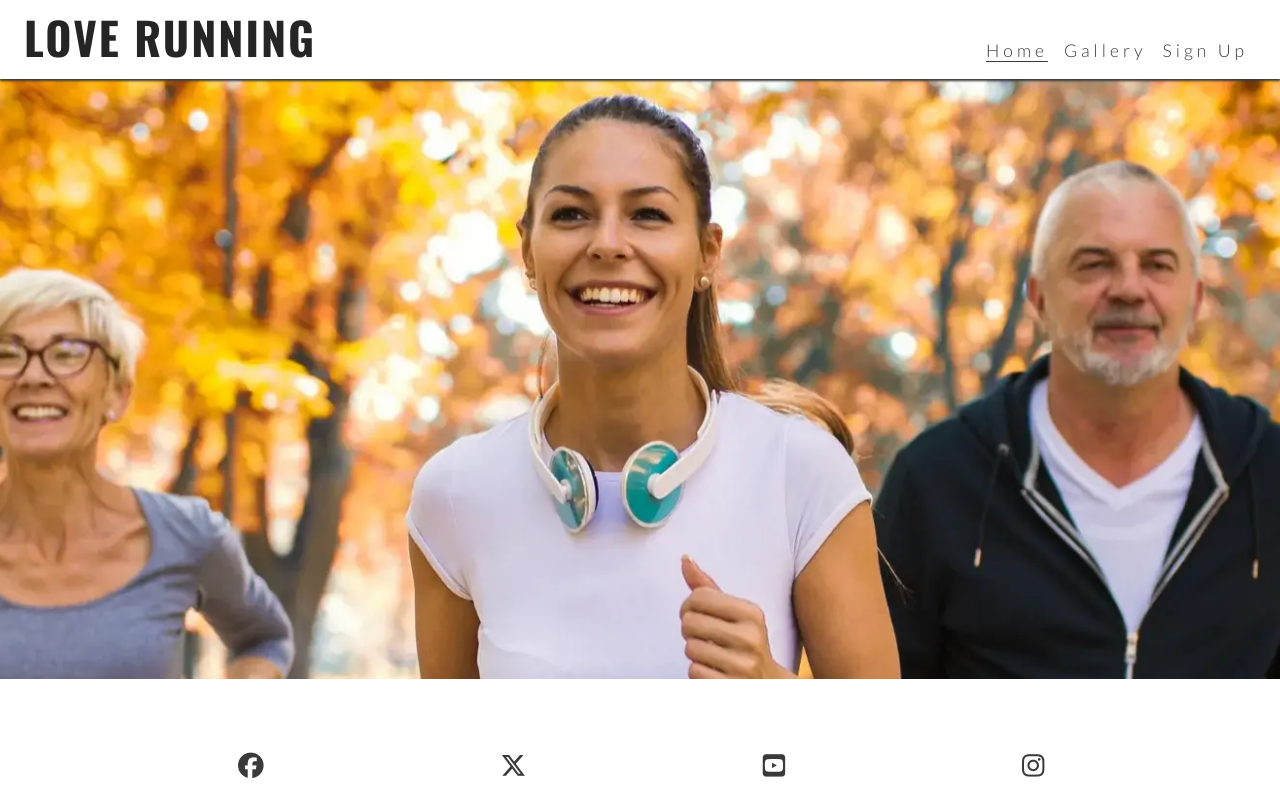
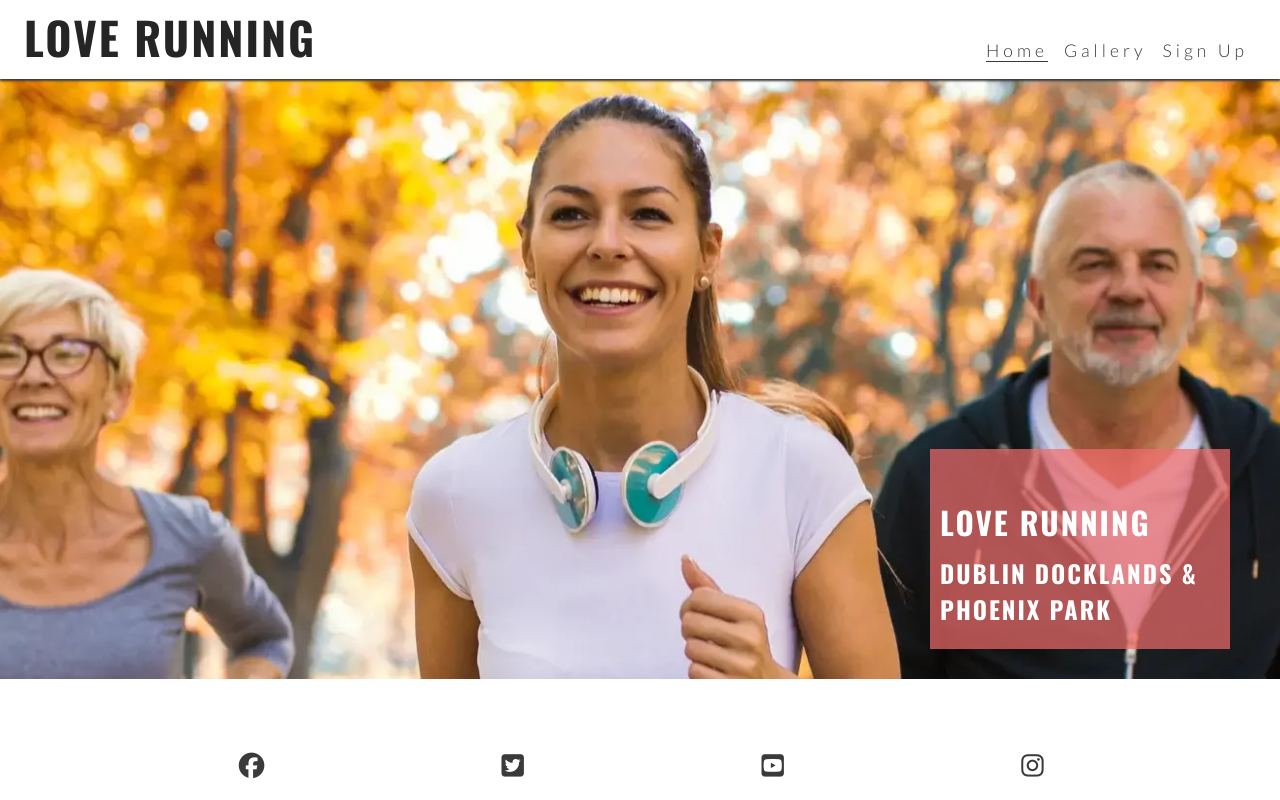
Before and after one commit to samira-hussein/love-running, a plain HTML site: page index.html in a window 1280 px wide. Drawn offline with nearby package versions, Linux system fonts and the light colour scheme.

Commit message:
Add cover text with club name and locations

```diff
--- a/assets/css/style.css
+++ b/assets/css/style.css
@@ -18,6 +18,13 @@ body {
     font-family: 'Lato', sans-serif;
 }
 
+h1, h2, h3 {
+    font-family: 'Oswald', sans-serif;
+    text-transform: uppercase;
+    letter-spacing: 2px;
+    color: #252525;
+}
+
 /* Header */
 header {
     background-color: #ffffff;
@@ -34,13 +41,6 @@ header {
 header a {
     text-decoration: none;
     color: inherit;
-}
-
-h1 {
-    font-family: 'Oswald', sans-serif;
-    text-transform: uppercase;
-    letter-spacing: 2px;
-    color: #252525;
 }
 
 #menu {
@@ -94,6 +94,24 @@ main {
     height: 600px;
     width: 100%;
     background: url("../images/hero-image.webp") no-repeat center center/cover;
+    position: relative;
+}
+
+#cover-text {
+    /* Final rgba value sets the opacity so it is semi-transparent */
+    background-color: rgba(241, 109, 107, .7);
+    font-size: 130%;
+    position: absolute;
+    bottom: 30px;
+    width: 80%;
+    min-height: 200px;
+    padding-top: 40px;
+    padding-left: 10px;
+}
+
+#cover-text > h2, #cover-text > h3 {
+    color: #ffffff;
+    margin: 10px 0;
 }
 
 /* Footer */
@@ -145,6 +163,12 @@ main {
         /* Push main content down to accommodate larger header */
         margin-top: 79px;
     }
+
+    /* Hero image */
+    #cover-text {
+        width: 300px;
+        right: 50px;
+    }
 }
 
 /* Large devices (laptops and desktops, 992px and up) */
--- a/index.html
+++ b/index.html
@@ -1,20 +1,24 @@
 <!DOCTYPE html>
 <html lang="en">
+
 <head>
     <meta charset="UTF-8">
+    <meta http-equiv="X-UA-Compatible" content="IE=edge">
     <meta name="viewport" content="width=device-width, initial-scale=1.0">
-    <!--Meta tags for search engines -->
-    <meta name="description" content="love Running. Club for runners in Dublin, Ireland. urban running, trail running. Dublin docklands and phoenix park">
-    <meta name="keywords" content="love running, run, running club, runners, Ireland, Dublin, sport exercise">
+    <!-- Meta tags for search engines -->
+    <meta name="description"
+        content="Love Running. Club for runners in Dublin, Ireland. Urban running, trail running. Dublin docklands and Phoenix Park">
+    <meta name="keywords" content="love running, run, running club, runners, Ireland, Dublin, sport, exercise">
     <!-- Title -->
-    <title>love running</title>
-    <!--Favicon-->
+    <title>Love Running</title>
+    <!-- Favicon -->
     <link rel="apple-touch-icon" sizes="180x180" href="assets/favicon/apple-touch-icon.png">
     <link rel="icon" type="image/png" sizes="32x32" href="assets/favicon/favicon-32x32.png">
     <link rel="icon" type="image/png" sizes="16x16" href="assets/favicon/favicon-16x16.png">
-    <!--stylesheet-->
+    <!-- Stylesheet -->
     <link rel="stylesheet" href="assets/css/style.css">
 </head>
+
 <body>
     <!-- Header -->
     <header>
@@ -22,37 +26,56 @@
             <h1 id="logo">Love Running</h1>
         </a>
         <input type="checkbox" id="nav-toggle" name="nav-toggle">
-        <label for="nav-toggle" class="nav-toggle-label"><i class="fa-solid fa-bars"></i></label>
+        <label for="nav-toggle" class="nav-toggle-label">
+            <i class="fa-solid fa-bars"></i>
+        </label>
         <nav>
             <ul id="menu">
                 <li><a href="index.html" class="active">Home</a></li>
                 <li><a href="gallery.html">Gallery</a></li>
                 <li><a href="signup.html">Sign Up</a></li>
-
             </ul>
         </nav>
     </header>
 
-
-     <!--Main content-->
+    <!-- Main content -->
     <main>
-        <section id="hero"></section>
+        <section id="hero">
+            <div id="cover-text">
+                <h2>Love Running</h2>
+                <h3>Dublin Docklands & Phoenix Park</h3>
+            </div>
+        </section>
     </main>
 
-     <!--Footer-->
+    <!-- Footer -->
     <footer>
         <ul id="social-networks">
-            <li><a href="https://www.facebook.com/" target="_blank" rel="noopener" aria-label="Visit our Facebook page (opens in a new tab)"><i class="fa-brands fa-facebook"></i></a></li>
-            <li><a href="https://x.com/?lang=en" target="_blank" rel="noopener" aria-label="Visit our Twitter page (opens in a new tab)"><i class="fa-brands fa-x-twitter"></i></a></li>
-            <li><a href="https://www.youtube.com/" target="_blank" rel="noopener" aria-label="Visit our Youtube page (opens in a new tab)"><i class="fa-brands fa-square-youtube"></i></a></li>
-            <li><a href="https://www.instagram.com/" target="_blank" rel="noopener" aria-label="Visit our Instagram page (opens in a new tab)"><i class="fa-brands fa-instagram"></i></a></li>
+            <li>
+                <a href="https://www.facebook.com/" target="_blank" rel="noopener"
+                    aria-label="Visit our Facebook page (opens in a new tab)">
+                    <i class="fa-brands fa-facebook"></i></a>
+            </li>
+            <li>
+                <a href="https://www.twitter.com/" target="_blank" rel="noopener"
+                    aria-label="Visit our Twitter page (opens in a new tab)">
+                    <i class="fa-brands fa-twitter-square"></i></a>
+            </li>
+            <li>
+                <a href="https://www.youtube.com/" target="_blank" rel="noopener"
+                    aria-label="Visit our YouTube page (opens in a new tab)">
+                    <i class="fa-brands fa-youtube-square"></i></a>
+            </li>
+            <li>
+                <a href="https://www.instagram.com/" target="_blank" rel="noopener"
+                    aria-label="Visit our Instagram page (opens in a new tab)">
+                    <i class="fa-brands fa-instagram"></i></a>
+            </li>
         </ul>
-
     </footer>
 
+    <!-- Font Awesome kit -->
+    <script src="https://kit.fontawesome.com/3b20d96fa9.js" crossorigin="anonymous"></script>
+</body>
 
-
-<!-- Font awesome kit -->
-     <script src="https://kit.fontawesome.com/6a81275631.js" crossorigin="anonymous"></script>
-</body>
 </html>
```
Lines whose indentation alone changed are shown as unchanged.
